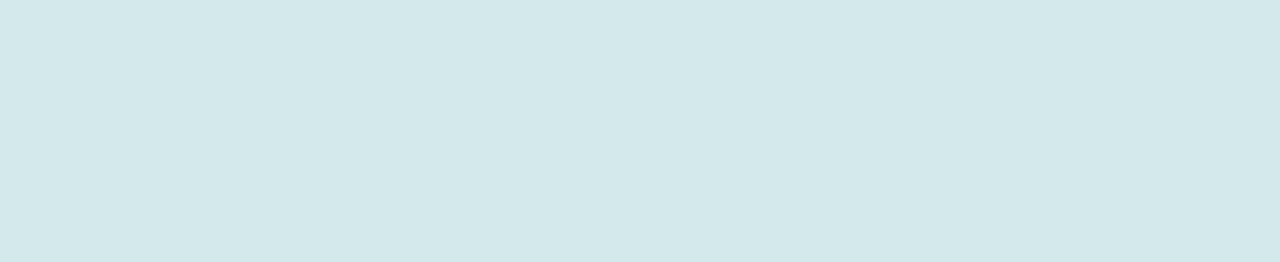
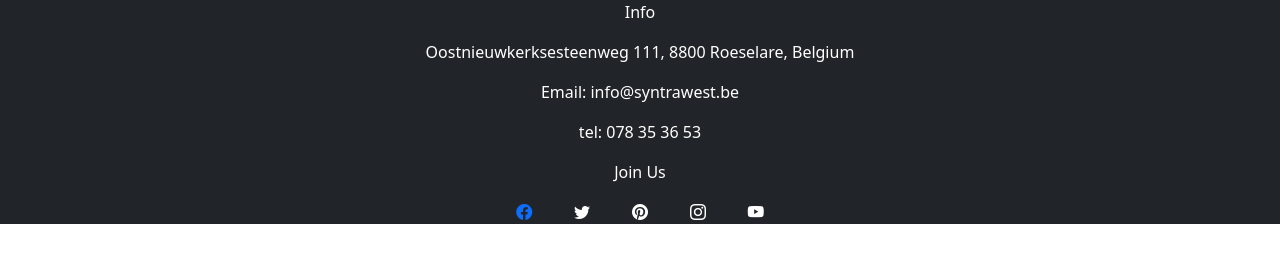
Before and after one commit to GGulfur/portfolio, a website: page index.html in a window 1280 px wide. Drawn offline with Linux system fonts and the light colour scheme.

Commit message:
footer01

```diff
--- a/index.html
+++ b/index.html
@@ -20,7 +20,34 @@
     </section>
 </main>
 
-<footer>
+<footer class="container-fluid bg-dark">
+    <div class="row">
+        <div class="col-lg-10 offset-lg-1">
+            <div class="text-center">
+                <div class="text-white">
+                    <p>Info</p>
+                    <p>Oostnieuwkerksesteenweg 111&comma; 8800 Roeselare&comma; Belgium</p>
+                    <div>
+                        <p>Email: info@syntrawest.be</p>
+                        <p>tel: 078 35 36 53</p>
+                    </div>
+                    <p>Join Us</p>
+                    <div class="row">
+                        <div class="col-lg-4 offset-lg-4 d-flex justify-content-evenly">
+                            <a class="bi bi-facebook" href="https://www.facebook.com/Syntrawest"></a>
+                            <i class="bi bi-twitter" href="https://twitter.com/intent/follow?source=followbutton&variant=1.0&screen_name=SyntraWest"></i>
+                            <i class="bi bi-pinterest" href="https://www.pinterest.com/syntrawest/"></i>
+                            <i class="bi bi-instagram" href="https://www.instagram.com/syntrawest/"></i>
+                            <i class="bi bi-youtube" href="https://www.youtube.com/SyntraWest"></i>
+                        </div>
+                    </div>
+
+                </div>
+
+            </div>
+
+        </div>
+    </div>
 
 </footer>
 
--- a/scss/_custom-maps.scss
+++ b/scss/_custom-maps.scss
@@ -1,7 +1,7 @@
 // Create your own color map
 $custom-colors: (
-  "custom": $custom,
-        "custom2":$custom2,
+  //"custom": $custom,
+        //"custom2":$custom2,
 );
 
 // Merge the color maps
--- a/scss/_custom-variables.scss
+++ b/scss/_custom-variables.scss
@@ -37,4 +37,5 @@ $warning: #ef8143;
 $danger: #ff293a;
 $light: #dfe6ee;
 $dark: #0f1319;
-*/
+
+ */
--- a/scss/style.scss
+++ b/scss/style.scss
@@ -2,7 +2,7 @@
 // Option B: Include parts of Bootstrap
 // 1.Importeer de fonts
 
-@import "fonts";
+//@import "fonts";
 @import "../node_modules/bootstrap-icons/font/bootstrap-icons.scss";
 // 2. Include functions first (so you can manipulate colors, SVGs, calc, etc)
 @import "../node_modules/bootstrap/scss/functions";
```
Also changed, not shown: assets/css/style.min.css, 1 other file.
